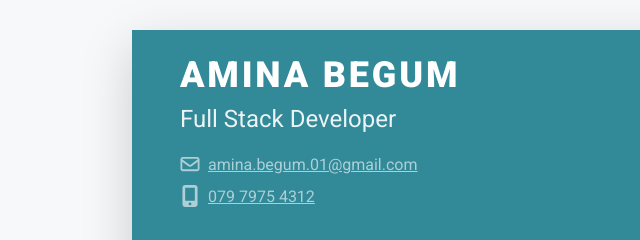
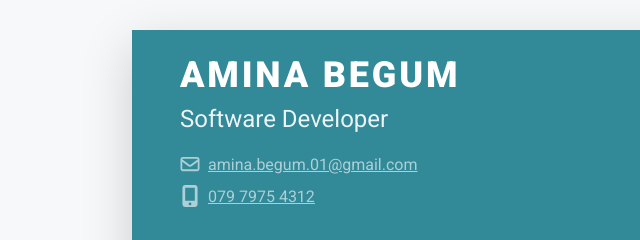
Before and after one commit to M1M1-A/CV, a plain HTML site: page index.html in a window 1280 px wide. Shown: the top 240 px of the page, 8-648 px from the left. Drawn offline with Linux system fonts and the light colour scheme.

```diff
--- a/index.html
+++ b/index.html
@@ -37,7 +37,7 @@
 						<div class="row p-4 justify-content-center justify-content-md-between">
 							<div class="primary-info col-auto">
 								<h1 class="name mt-0 mb-1 text-white text-uppercase text-uppercase">Amina Begum</h1>
-								<div class="title mb-3">Full Stack Developer</div>
+								<div class="title mb-3">Software Developer</div>
 								<ul class="list-unstyled">
 									<li class="mb-2"><a class="text-link" href="#"><i class="far fa-envelope fa-fw me-2"
 												data-fa-transform="grow-3"></i>amina.begum.01@gmail.com</a></li>
```
